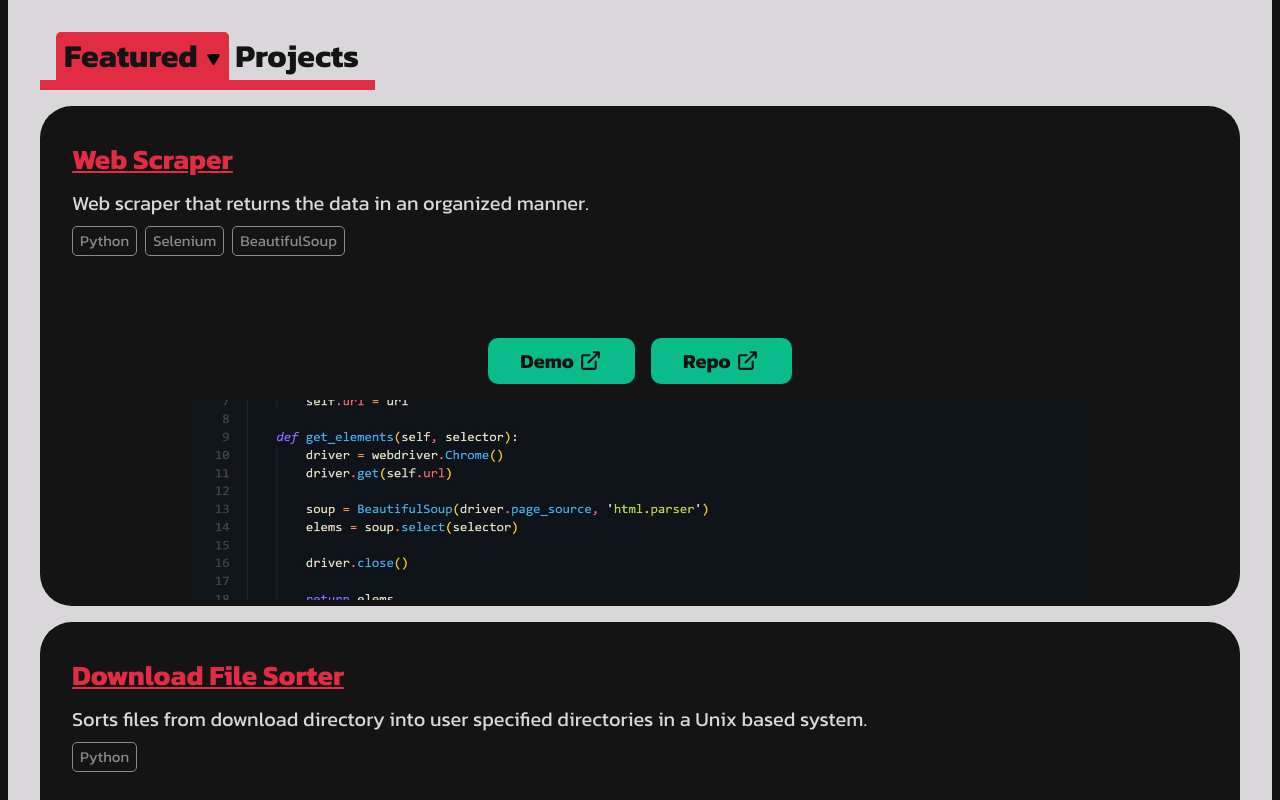
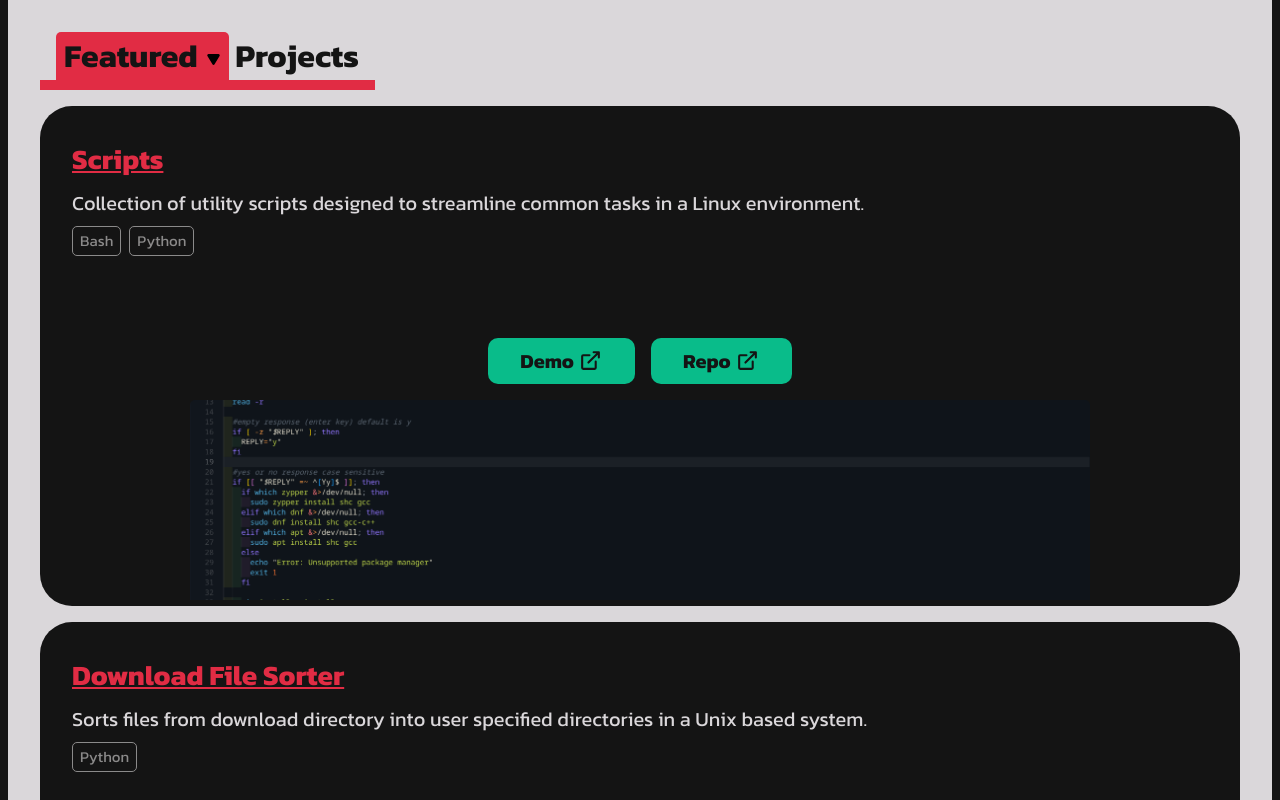
Before and after one commit to venoblin/personal-portfolio-frontend, a React (Create React App) app: page / in a window 1280 px wide. Shown: the part 2420-3220 px from the top of the page. Built offline with nearby package versions, Linux system fonts and the light colour scheme; no server answers.

Commit message:
added scripts project

```diff
--- a/src/projects.js
+++ b/src/projects.js
@@ -5,6 +5,7 @@ import webScraperPng from './assets/images/project-screenshots/web-scraper.png'
 import teamHubPng from './assets/images/project-screenshots/team-hub.png'
 import hoverOrbPng from './assets/images/project-screenshots/hover-orb.png'
 import downloadFileSorterPng from './assets/images/project-screenshots/download-file-sorter.png'
+import scriptsPng from './assets/images/project-screenshots/scripts.png'
 
 const projects = [
   {
@@ -43,15 +44,6 @@ const projects = [
     desc: 'Mobile game where the goal is to keep the ball airbourne without it touching the floor.'
   },
   {
-    title: 'Web Scraper',
-    types: ['featured', 'tool'],
-    image: webScraperPng,
-    demo: 'https://github.com/venoblin/web-scraper?tab=readme-ov-file#usage',
-    repo: 'https://github.com/venoblin/web-scraper',
-    techs: ['Python', 'Selenium', 'BeautifulSoup'],
-    desc: 'Web scraper that returns the data in an organized manner.'
-  },
-  {
     title: 'Fit Buddy',
     types: ['web'],
     image: fitBuddyPng,
@@ -70,13 +62,31 @@ const projects = [
     desc: 'Tic-Tac-Toe game made entirely with JavaScript.'
   },
   {
+    title: 'Scripts',
+    types: ['featured', 'tool'],
+    image: scriptsPng,
+    demo: 'https://github.com/venoblin/scripts?tab=readme-ov-file#usage',
+    repo: 'https://github.com/venoblin/scripts',
+    techs: ['Bash', 'Python'],
+    desc: 'Collection of utility scripts designed to streamline common tasks in a Linux environment.'
+  },
+  {
     title: 'Download File Sorter',
     types: ['featured', 'tool'],
     image: downloadFileSorterPng,
-    demo: 'https://github.com/venoblin/download-file-sorter?tab=readme-ov-file#installation',
+    demo: 'https://github.com/venoblin/download-file-sorter?tab=readme-ov-file#getting-started',
     repo: 'https://github.com/venoblin/download-file-sorter',
     techs: ['Python'],
     desc: 'Sorts files from download directory into user specified directories in a Unix based system.'
+  },
+  {
+    title: 'Web Scraper',
+    types: ['featured', 'tool'],
+    image: webScraperPng,
+    demo: 'https://github.com/venoblin/web-scraper?tab=readme-ov-file#usage',
+    repo: 'https://github.com/venoblin/web-scraper',
+    techs: ['Python', 'Selenium', 'BeautifulSoup'],
+    desc: 'Web scraper that returns the data in an organized manner.'
   }
 ]
 
```
Also changed, not shown: src/assets/images/project-screenshots/scripts.png (added).
